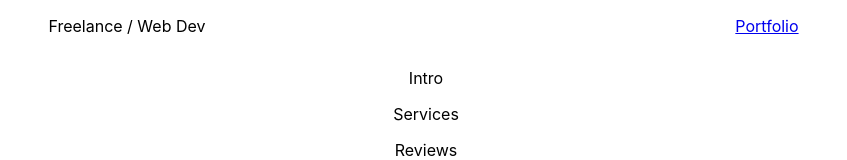
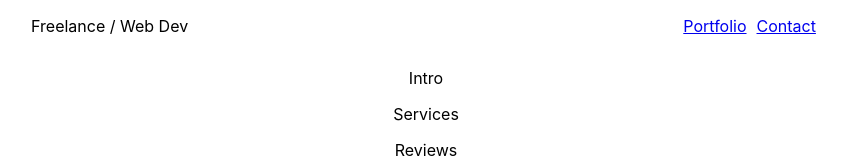
Before and after one commit to venoblin/freelance-webdev, a React (Create React App) app: page / in a window 1280 px wide. Shown: the top 160 px of the page, without its empty margins (214-1061 px from the left). Built offline with nearby package versions, Linux system fonts and the light colour scheme.

Commit message:
added link

```diff
--- a/src/components/NavBar.tsx
+++ b/src/components/NavBar.tsx
@@ -9,6 +9,7 @@ const NavBar = () => {
 
       <div className='links'>
         <Link to='/portfolio'>Portfolio</Link>
+        <Link to='/contact'>Contact</Link>
       </div>
     </nav>
   )
```
